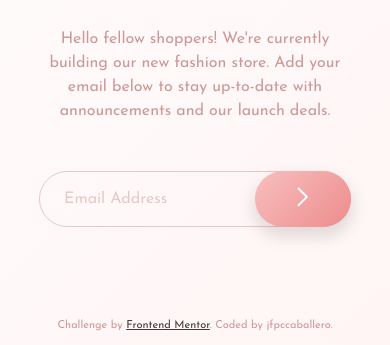
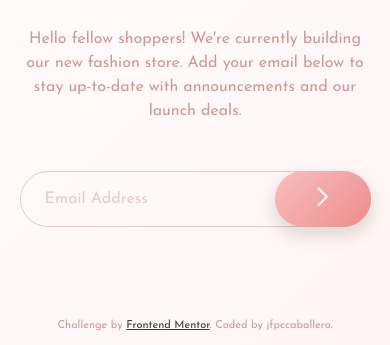
Before and after one commit to jfpccaballero/base-apparel-frontend, a plain HTML site: page index.html in a window 390 px wide. Shown: the part 660-1005 px from the top of the page. Drawn offline with Linux system fonts and the light colour scheme.

Commit message:
change padding for small devices

```diff
--- a/css/style.css
+++ b/css/style.css
@@ -102,7 +102,7 @@ span {font-weight: 300;}
 }
 @media screen and (max-width: 630px) {
     .hero-mb { width: 100%;}
-    .text { padding: 2rem 10% 5rem; }
+    .text { padding: 2rem 5% 5rem; }
 }
 @media screen and (max-height: 700px) {
     .hero-dk { height: auto; }
```
